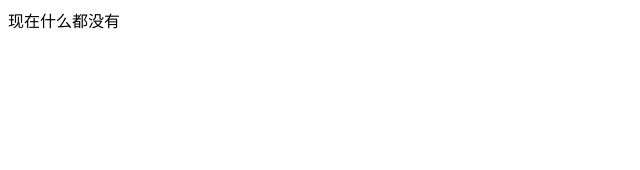
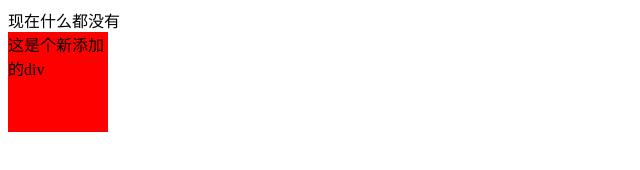
Before and after one commit to BreezeDealer/myweb, a plain HTML site: page index.html in a window 1280 px wide. Shown: the whole page, without its empty margins (0-640 px from the left). Drawn offline with Linux system fonts and the light colour scheme.

Commit message:
添加了一个红色100*100的div

```diff
--- a/index.html
+++ b/index.html
@@ -3,8 +3,17 @@
 <head>
 	<meta charset="UTF-8">
 	<title>一个git的测试文档</title>
+	<style>
+		#box{
+			width:100px;
+			height:100px;
+			background:red;
+		}
+	</style>
 </head>
 <body>
+
 	现在什么都没有
+	<div id="box">这是个新添加的div</div>
 </body>
 </html>
```
